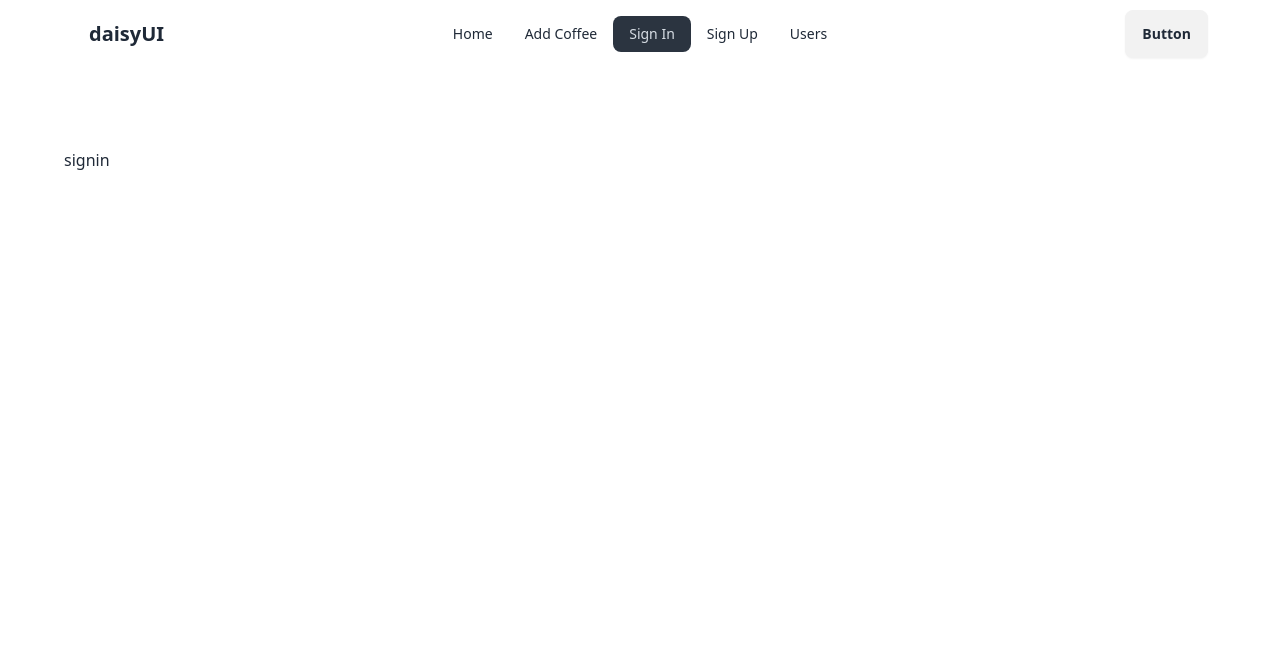
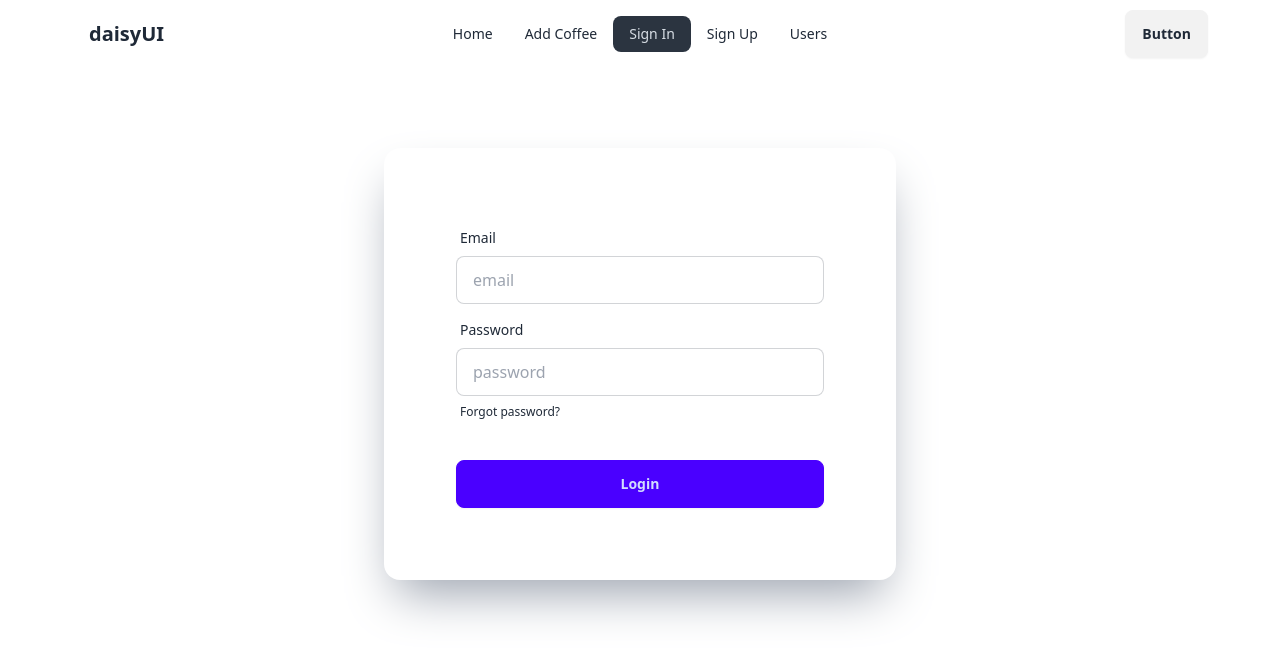
Before and after one commit to Ayesha10412/coffee-store-client, a React (Vite) app: page /signin in a window 1280 px wide. Shown: the top 660 px of the page. Built offline with nearby package versions, Linux system fonts and the light colour scheme.

Commit message:
added the sign in method

```diff
--- a/src/component/SignUp.jsx
+++ b/src/component/SignUp.jsx
@@ -77,7 +77,7 @@ fetch('http://localhost:5000/users',{
           </label>
         </div>
         <div className="form-control mt-6">
-          <button className="btn btn-primary">Login</button>
+          <button className="btn btn-primary">Sign Up</button>
         </div>
       </form>
     </div>
--- a/src/component/Signin.jsx
+++ b/src/component/Signin.jsx
@@ -1,10 +1,51 @@
-import React from 'react';
+import React, { useContext } from 'react';
+import { AuthContext } from '../providers/AuthProvider';
 
 const Signin = () => {
+
+    const {signInUser} = useContext(AuthContext);
+
+const handleSignIn= e =>{
+    e.preventDefault();
+    const email    = e.target.email.value;
+    const password = e.target.password.value;
+    console.log(email, password);
+    signInUser(email, password)
+    .then(result=>{
+        console.log(result.user);
+    })
+    .catch(error=>{
+        console.log(error.message)
+    })
+}
+
     return (
-        <div>
-            signin
-        </div>
+        <div className='w-11/12 mx-auto'>
+        <div className="card bg-base-100  w-full mx-auto max-w-lg px-10 py-10 shadow-2xl shadow-gray-400">
+   <form onSubmit={handleSignIn} className="card-body">
+
+     <div className="form-control">
+       <label className="label">
+         <span className="label-text">Email</span>
+       </label>
+       <input type="email" placeholder="email" name='email' className="input input-bordered" required />
+     </div>
+     <div className="form-control">
+       <label className="label">
+         <span className="label-text">Password</span>
+       </label>
+       <input type="password" placeholder="password" name='password' className="input input-bordered" required />
+       <label className="label">
+         <a href="#" className="label-text-alt link link-hover">Forgot password?</a>
+       </label>
+     </div>
+     <div className="form-control mt-6">
+       <button className="btn btn-primary">Login</button>
+     </div>
+   </form>
+ </div>
+
+     </div>
     );
 };
 
--- a/src/providers/AuthProvider.jsx
+++ b/src/providers/AuthProvider.jsx
@@ -1,4 +1,4 @@
-import { createUserWithEmailAndPassword } from 'firebase/auth';
+import { createUserWithEmailAndPassword, signInWithEmailAndPassword } from 'firebase/auth';
 import React, { createContext, useState } from 'react';
 import { auth } from '../firebase/firebase.init';
 export const AuthContext = createContext(null)
@@ -14,7 +14,10 @@ const AuthProvider = ({children}) => {
         return createUserWithEmailAndPassword(auth, email,password);
     }
 
-
+const signInUser = (email, password)=>{
+    setLoading(true);
+    return signInWithEmailAndPassword(auth, email, password)
+}
 
 
 
@@ -22,7 +25,7 @@ const AuthProvider = ({children}) => {
  user,
  loading,
 createUser,
-
+signInUser,
     }
 
     return (
```
